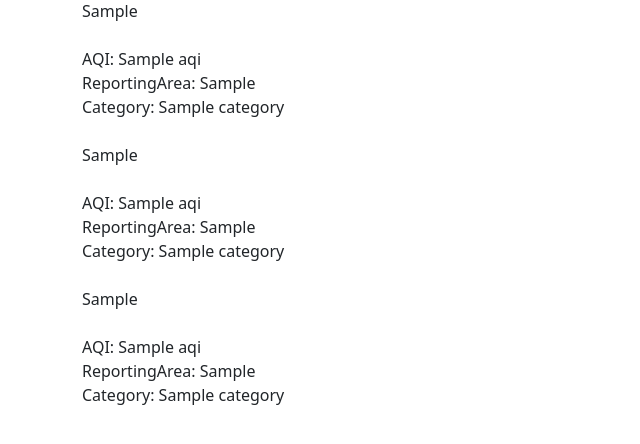
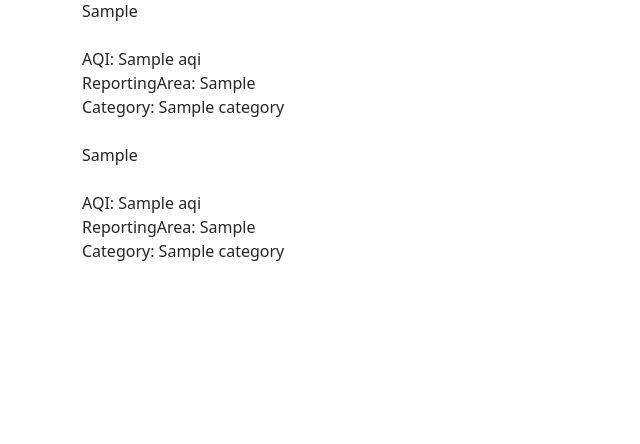
Before and after one commit to sudiptacseseu/djangoweather, a Django app: template lookup/templates/home.html in a window 1280 px wide. Shown: the part 81-525 px from the top of the page, without its empty margins (0-640 px from the left). Run offline with Django 3.2, Linux system fonts and the light colour scheme; the template is opened without the code that fills it: most values are stand-ins (such as "Sample title", 1, 10 or a date in 2020).

Commit message:
Index 2 item removed from home.html

```diff
--- a/lookup/templates/home.html
+++ b/lookup/templates/home.html
@@ -8,8 +8,4 @@
     AQI: {{ api.1.AQI }}<br/>
     ReportingArea: {{ api.1.ReportingArea }}<br/>
     Category: {{ api.1.Category.Name }}<br/><br/>
-    {{ api.2 }}<br/><br/>
-    AQI: {{ api.2.AQI }}<br/>
-    ReportingArea: {{ api.2.ReportingArea }}<br/>
-    Category: {{ api.2.Category.Name }}<br/><br/>
 {% endblock %}
```
